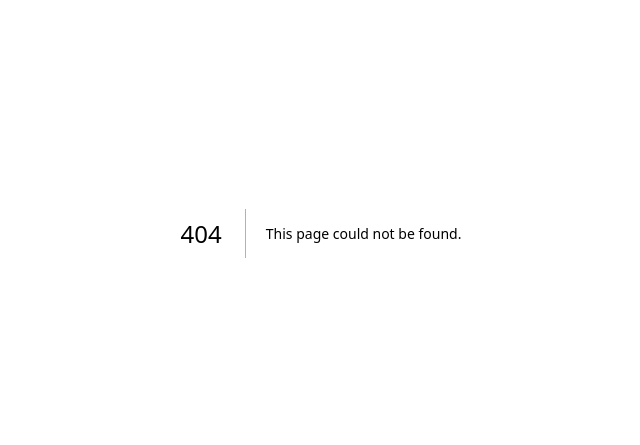
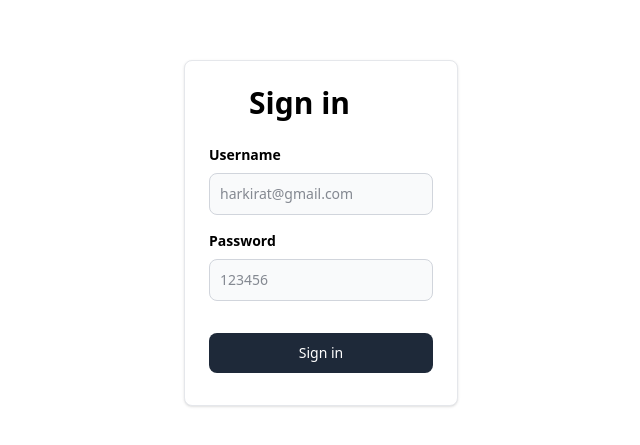
Before and after one commit to GeekNoob04/nextjs-cohort, a Next.js app: page /signin in a window 1280 px wide. Before the commit this address had no page. Shown: the part 167-612 px from the top of the page, without its empty margins (319-959 px from the left). Built offline with nearby package versions, Linux system fonts and the light colour scheme.

Commit message:
routing in next js

```diff
--- a/app/page.tsx
+++ b/app/page.tsx
@@ -1,3 +1,3 @@
 export default function Home() {
-    return <div>Hi there</div>;
+    return <div>Root page</div>;
 }
--- /dev/null
+++ b/app/signin/page.tsx
@@ -0,0 +1,60 @@
+export default function Signin() {
+    return (
+        <div className="h-screen flex justify-center flex-col">
+            <div className="flex justify-center">
+                <a
+                    href="#"
+                    className="block max-w-sm p-6 bg-white border border-gray-200 rounded-lg shadow hover:bg-gray-100 "
+                >
+                    <div>
+                        <div className="px-10">
+                            <div className="text-3xl font-extrabold">
+                                Sign in
+                            </div>
+                        </div>
+                        <div className="pt-2">
+                            <LabelledInput
+                                label="Username"
+                                placeholder="harkirat@gmail.com"
+                            />
+                            <LabelledInput
+                                label="Password"
+                                type={"password"}
+                                placeholder="123456"
+                            />
+                            <button
+                                type="button"
+                                className="mt-8 w-full text-white bg-gray-800 focus:ring-4 focus:ring-gray-300 font-medium rounded-lg text-sm px-5 py-2.5 me-2 mb-2"
+                            >
+                                Sign in
+                            </button>
+                        </div>
+                    </div>
+                </a>
+            </div>
+        </div>
+    );
+}
+
+interface LabelledInputType {
+    label: string;
+    placeholder: string;
+    type?: string;
+}
+
+function LabelledInput({ label, placeholder, type }: LabelledInputType) {
+    return (
+        <div>
+            <label className="block mb-2 text-sm text-black font-semibold pt-4">
+                {label}
+            </label>
+            <input
+                type={type || "text"}
+                id="first_name"
+                className="bg-gray-50 border border-gray-300 text-gray-900 text-sm rounded-lg focus:ring-blue-500 focus:border-blue-500 block w-full p-2.5"
+                placeholder={placeholder}
+                required
+            />
+        </div>
+    );
+}
--- /dev/null
+++ b/app/signup/page.tsx
@@ -0,0 +1,3 @@
+export default function Signup() {
+    return <div>Sign up</div>;
+}
```
